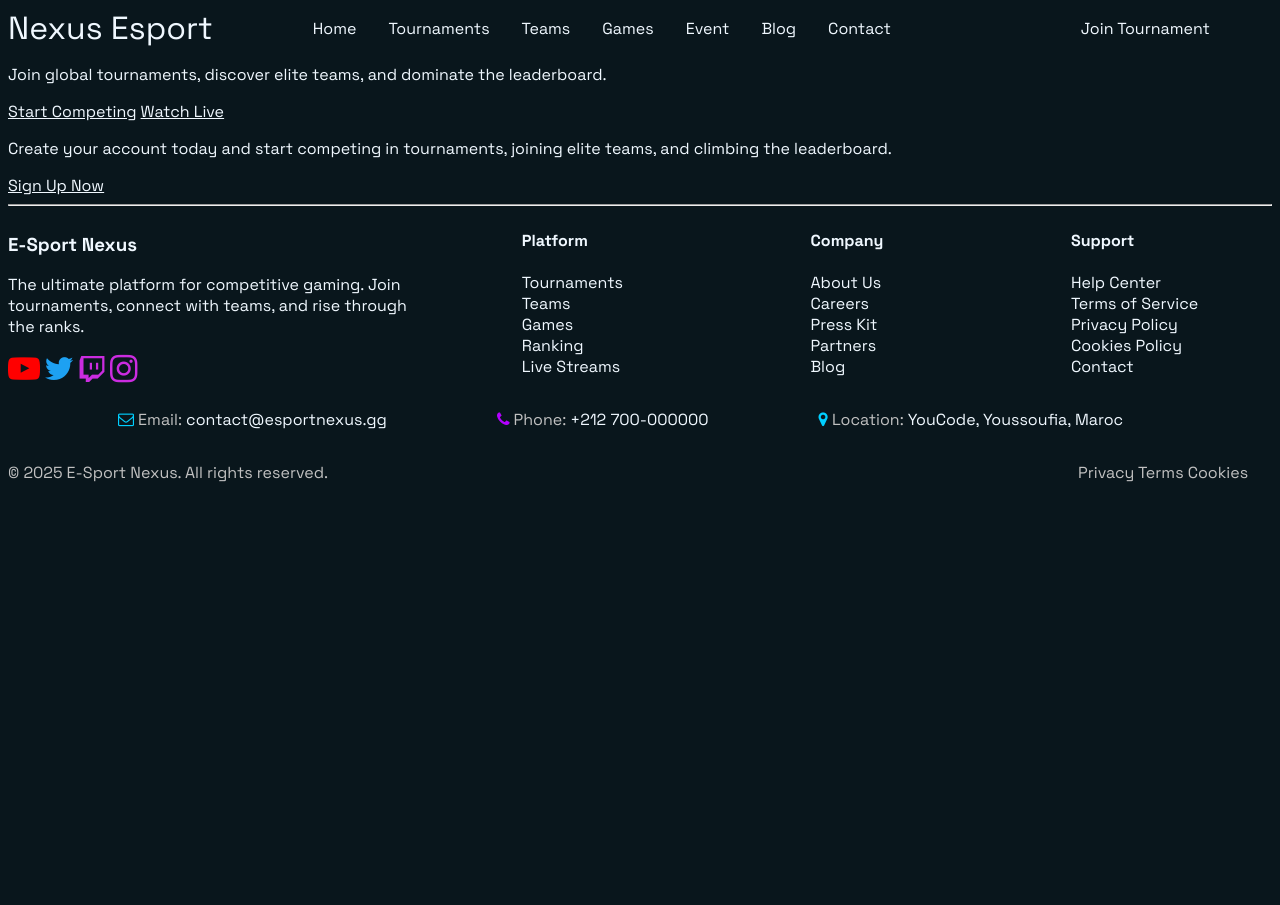
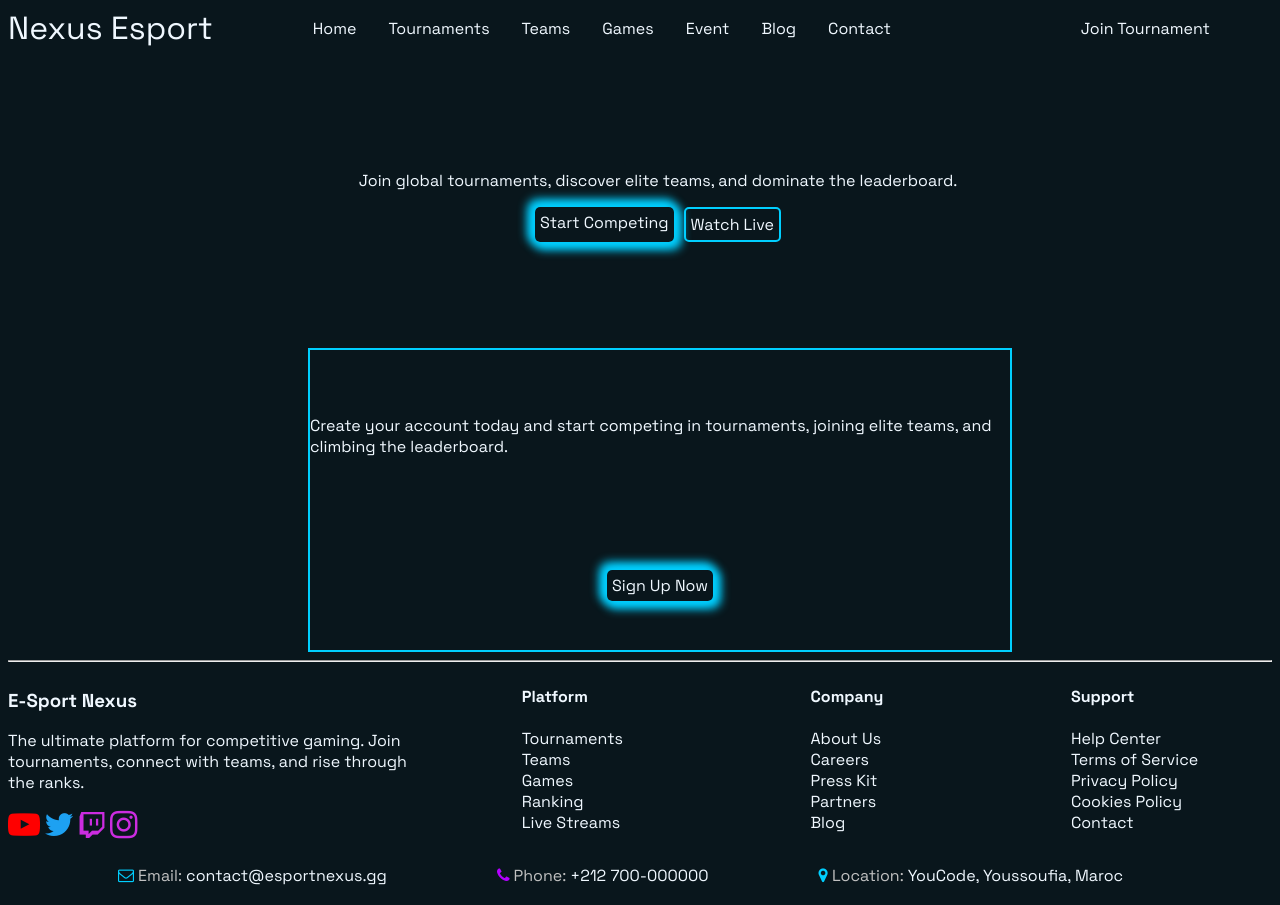
Before and after one commit to yah946/NexusEsports-LandingPage-Brief2, a plain HTML site: page index.html in a window 1280 px wide. Shown: the top 905 px of the page. Before the commit the page ends 800 px from the top, so only its background shows below. Drawn offline with Linux system fonts and the light colour scheme.

Commit message:
Edited CTA Section

```diff
--- a/asset/style.css
+++ b/asset/style.css
@@ -32,8 +32,49 @@ body{
   align-self: center;
 }
 /* hero */
+.hero{
+  margin: 0 300px;
+  display: flex;
+  width: 700px;
+  height: 300px;
+  flex-flow: row wrap;
+  justify-content: center;
+  align-items: center;
+}
+.hero__buttons{
+  display: flex;
+  justify-content: center;
+  gap: 10px;
+}
+.hero__button{
+  box-shadow: 3px 3px 10px 5px #00Cfff, -3px -3px 10px 5px #00Cfff;
+  padding: 5px;
+  text-decoration: none;
+  border-radius: 5px;
+}
+.hero__button--color{
+  border: solid 2px #00Cfff;
+  padding: 5px;
+  border-radius: 5px;
+  text-decoration: none;
+}
 /* CTA */
-
+.cta{
+  margin: 0 300px;
+  border: solid 2px #00Cfff;
+  display: flex;
+  width: 700px;
+  height: 300px;
+  flex-flow: row wrap;
+  justify-content: center;
+  align-items: center;
+}
+.cta__button{
+  box-shadow: 3px 3px 10px 5px #00Cfff, -3px -3px 10px 5px #00Cfff;
+  padding: 5px;
+  text-decoration: none;
+  border-radius: 5px;
+}
 /* footer */
 .footer__list--flex{
   display: flex;
```
